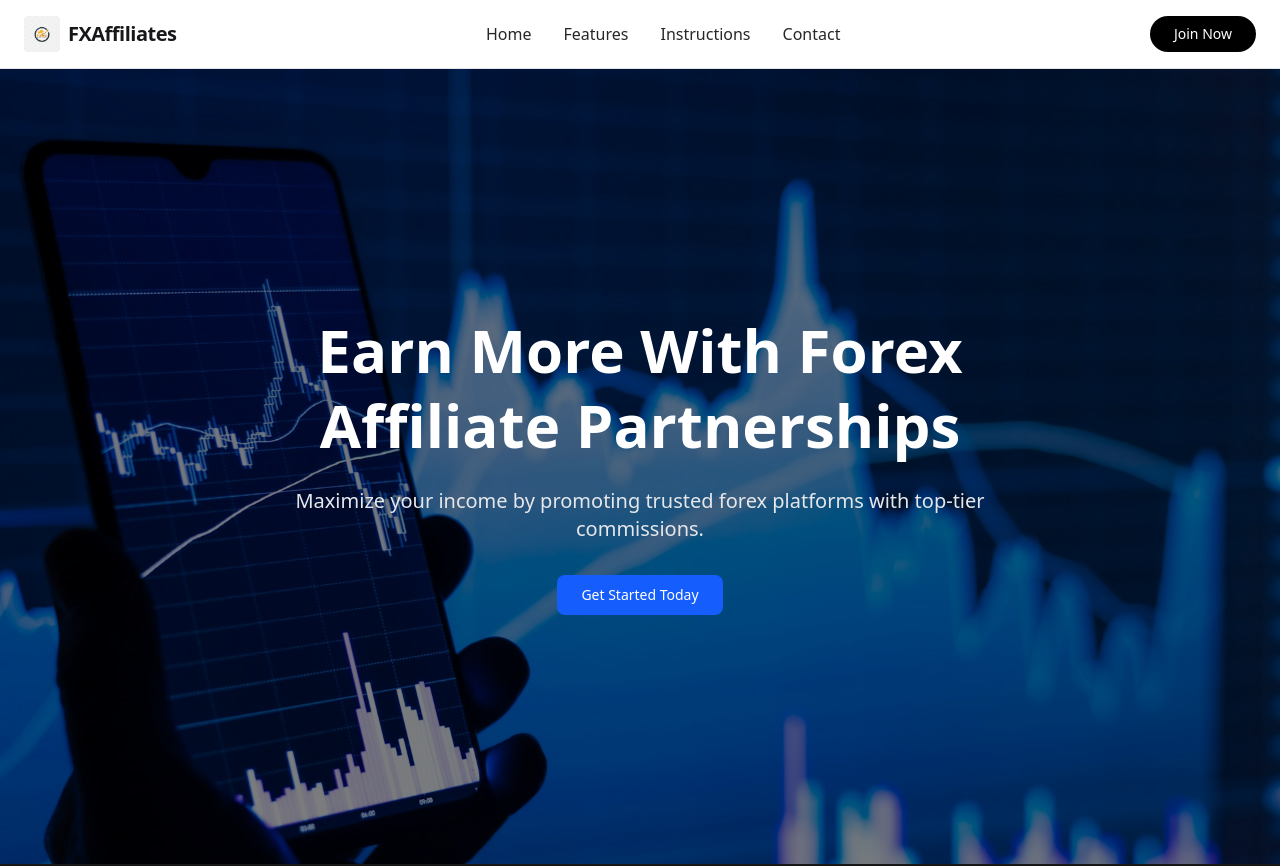
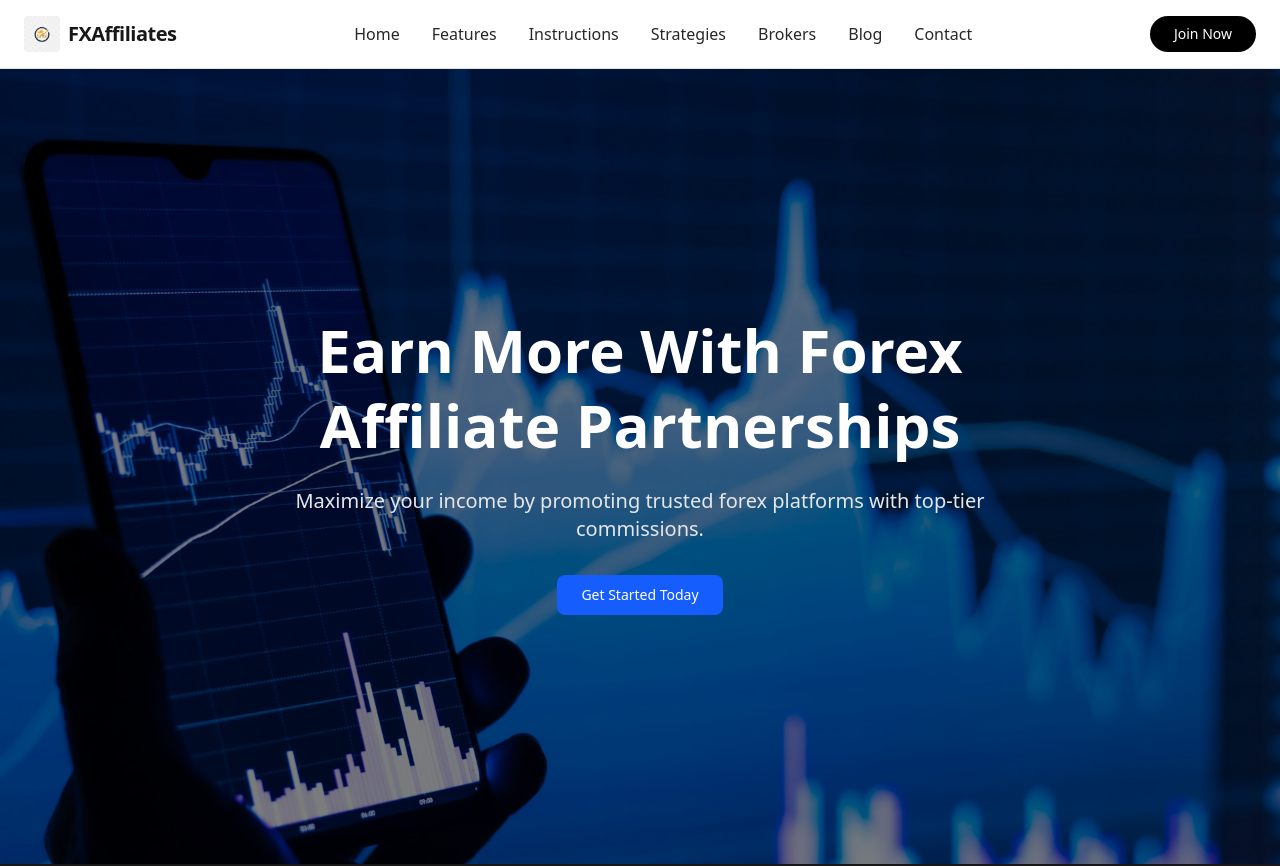
Before and after one commit to arnold-wafula/forex-affiliate, a Next.js app: page / in a window 1280 px wide. Shown: the top 866 px of the page. Built offline with nearby package versions, Linux system fonts and the light colour scheme.

Commit message:
Added working links to the Navbar items

```diff
--- a/components/site/Navbar.tsx
+++ b/components/site/Navbar.tsx
@@ -31,8 +31,11 @@ export default function Navbar() {
         <nav className="hidden md:flex gap-8 text-zinc-800 font-medium">
           <Link href="/" className="hover:text-zinc-500 transition-colors">Home</Link>
           <Link href="/features" className="hover:text-zinc-500 transition-colors">Features</Link>
-          <Link href="#instructions" className="hover:text-zinc-500 transition-colors">Instructions</Link>
-          <Link href="#contact" className="hover:text-zinc-500 transition-colors">Contact</Link>
+          <Link href="/instructions" className="hover:text-zinc-500 transition-colors">Instructions</Link>
+          <Link href="/strategies" className="hover:text-zinc-500 transition-colors">Strategies</Link>
+          <Link href="/brokers" className="hover:text-zinc-500 transition-colors">Brokers</Link>
+          <Link href="/blog" className="hover:text-zinc-500 transition-colors">Blog</Link>
+          <Link href="/contact" className="hover:text-zinc-500 transition-colors">Contact</Link>
         </nav>
 
         {/* Desktop CTA */}
@@ -55,7 +58,10 @@ export default function Navbar() {
           <nav className="flex flex-col items-start px-6 py-4 space-y-4 text-zinc-800 font-medium">
             <Link href="/" onClick={() => setIsOpen(false)}>Home</Link>
             <Link href="/features" onClick={() => setIsOpen(false)}>Features</Link>
-            <Link href="#instructions" onClick={() => setIsOpen(false)}>Instructions</Link>
+            <Link href="/instructions" onClick={() => setIsOpen(false)}>Instructions</Link>
+            <Link href="/strategies" onClick={() => setIsOpen(false)}>Strategies</Link>
+            <Link href="/brokers" onClick={() => setIsOpen(false)}>Brokers</Link>
+            <Link href="/blog" onClick={() => setIsOpen(false)}>Blog</Link>
             <Link href="#contact" onClick={() => setIsOpen(false)}>Contact</Link>
             <Button className="bg-black hover:bg-zinc-800 text-white rounded-full w-full">
               Join Now
```
